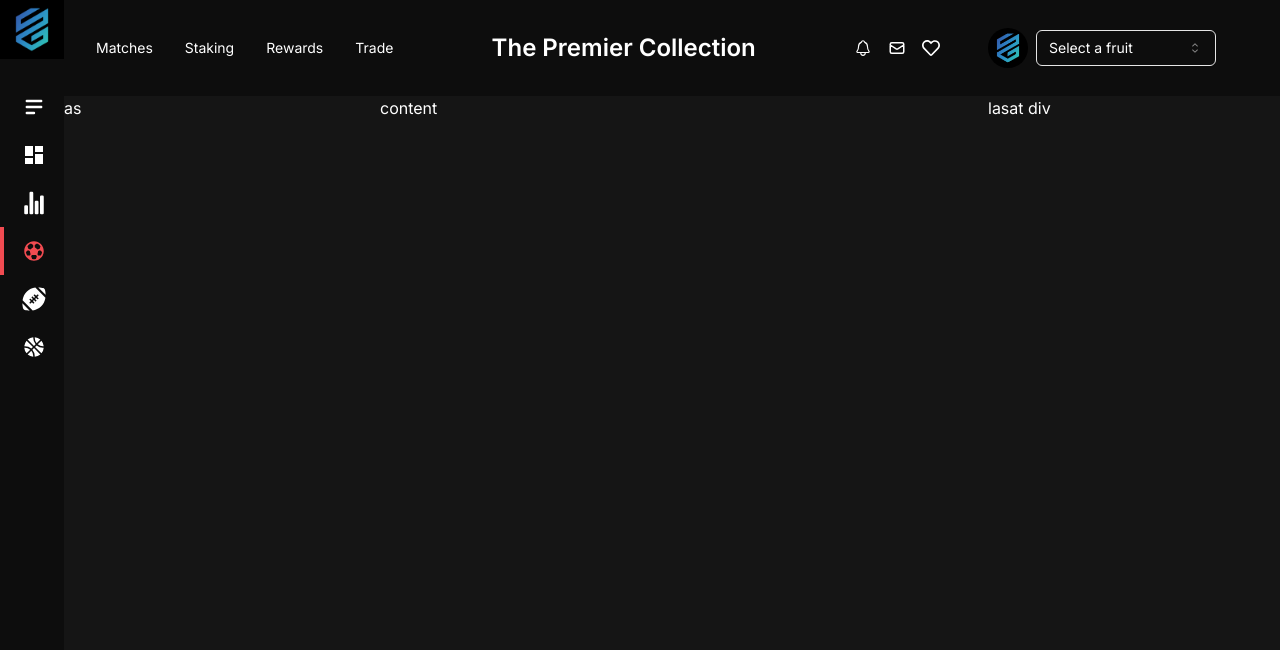
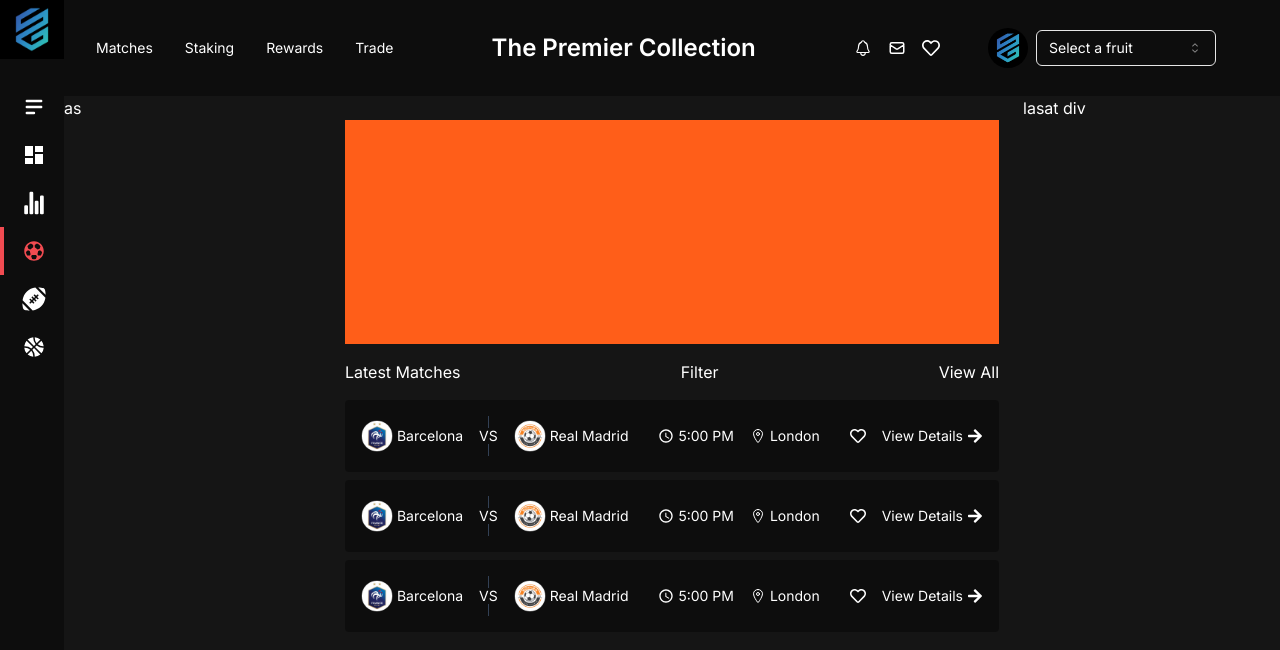
Before and after one commit to rakibulhasan-bu/premier-league, a Next.js app: page /soccer in a window 1280 px wide. Shown: the top 650 px of the page. Built offline with nearby package versions, Linux system fonts and the light colour scheme.

Commit message:
soccur main div and single match completed

```diff
--- /dev/null
+++ b/app/soccer/SingleMatch.tsx
@@ -0,0 +1,55 @@
+import Image from "next/image";
+import Link from "next/link";
+import { FaArrowRight, FaRegHeart } from "react-icons/fa";
+import { IoLocationOutline } from "react-icons/io5";
+import { MdAccessTime } from "react-icons/md";
+import firstTeam from '../../public/teamone.png'
+import secondTeam from '../../public/teamtwo.png'
+
+export default function SingleMatch() {
+    return (
+        <Link href={'/'} className='w-full flex items-center justify-between gap-6 bg-black hover:bg-white hover:text-black rounded 2xl:rounded-md p-4'>
+            {/* this is match vs div  */}
+            <div className='flex items-center  gap-4 2xl:gap-8'>
+                {/* first team image and name div  */}
+                <div className='flex items-center gap-1 2xl:gap-2'>
+                    <Image src={firstTeam} alt="Bercelona team" width={45} height={45} className="w-8 2xl:w-11 h-8 2xl:h-11 rounded-full" />
+                    <p className="text-sm 2xl:text-base">Barcelona</p>
+                </div>
+                {/* vs two team div  */}
+                <div className='flex flex-col justify-center items-center'>
+                    <span className="w-[1px] h-3 bg-slate-700"></span>
+                    <span className="text-sm leading-[16px]">VS</span>
+                    <span className="w-[1px] h-3 bg-slate-700"></span>
+                </div>
+                {/* second team image and name div */}
+                <div className='flex items-center gap-1 2xl:gap-2'>
+                    <Image src={secondTeam} alt="Bercelona team" width={45} height={45} className="w-8 2xl:w-11 h-8 2xl:h-11 rounded-full" />
+                    <p className="text-sm 2xl:text-base">Real Madrid</p>
+                </div>
+            </div>
+
+            {/* this is time and location div  */}
+            <div className='flex items-center gap-4 2xl:gap-8'>
+                <div className='flex items-center gap-1 2xl:gap-2'>
+                    <MdAccessTime className="text-base 2xl:text-lg" />
+                    <p className="text-sm 2xl:text-base">5:00 PM</p>
+                </div>
+
+                <div className='flex items-center gap-1 2xl:gap-2'>
+                    <IoLocationOutline className="text-base 2xl:text-lg" />
+                    <p className="text-sm 2xl:text-base">London</p>
+                </div>
+            </div>
+
+            {/* this is favourites and view details div  */}
+            <div className='flex items-center gap-4 2xl:gap-8'>
+                <FaRegHeart />
+                <div className="flex items-center gap-1">
+                    <p className="text-sm">View Details</p>
+                    <FaArrowRight />
+                </div>
+            </div>
+        </Link>
+    )
+}
--- /dev/null
+++ b/app/soccer/SoccerNavbar.tsx
@@ -0,0 +1,33 @@
+import Image from 'next/image'
+import logo from '../../public/logo.png'
+import { SelectProfile } from '@/components/apps-components/SelectProfile'
+import { IoNotificationsOutline } from "react-icons/io5";
+import { HiOutlineMail } from 'react-icons/hi';
+import { FaRegHeart } from 'react-icons/fa';
+
+export default function SoccerNavbar() {
+    return (
+        <div className='h-[12dvh] 2xl:h-[15dvh] pl-8 pr-16 bg-black flex items-center justify-between'>
+            <div className='flex items-center gap-8 text-sm'>
+                <p>Matches</p>
+                <p>Staking</p>
+                <p>Rewards</p>
+                <p>Trade</p>
+            </div>
+            <h3 className='text-2xl font-semibold'>The Premier Collection</h3>
+            <div className='flex items-center gap-12'>
+                {/* this is icons div notification message and love  */}
+                <div className='flex items-center gap-4 text-lg'>
+                    <IoNotificationsOutline />
+                    <HiOutlineMail />
+                    <FaRegHeart />
+                </div>
+                {/* this is profile image and select div  */}
+                <div className='flex items-center gap-2'>
+                    <Image src={logo} alt='avatar' height={50} width={50} className='w-10 2xl:w-14 h-10 2xl:h-14 rounded-full object-cover' />
+                    <SelectProfile />
+                </div>
+            </div>
+        </div>
+    )
+}
--- a/app/soccer/page.tsx
+++ b/app/soccer/page.tsx
@@ -1,48 +1,40 @@
-import Image from 'next/image'
-import logo from '../../public/logo.png'
-import { SelectProfile } from '@/components/apps-components/SelectProfile'
-import { IoNotificationsOutline } from "react-icons/io5";
-import { HiOutlineMail } from 'react-icons/hi';
-import { FaRegHeart } from 'react-icons/fa';
+import SingleMatch from './SingleMatch';
+import SoccerNavbar from './SoccerNavbar';
 
 export default function Soccer() {
     return (
         <div className=''>
-            {/* div top nav here  */}
-            <div className='h-[12dvh] 2xl:h-[15dvh] pl-8 pr-16 bg-black flex items-center justify-between'>
-                <div className='flex items-center gap-8 text-sm'>
-                    <p>Matches</p>
-                    <p>Staking</p>
-                    <p>Rewards</p>
-                    <p>Trade</p>
-                </div>
-                <h3 className='text-2xl font-semibold'>The Premier Collection</h3>
-                <div className='flex items-center gap-12'>
-                    {/* this is icons div notification message and love  */}
-                    <div className='flex items-center gap-4 text-lg'>
-                        <IoNotificationsOutline />
-                        <HiOutlineMail />
-                        <FaRegHeart />
-                    </div>
-                    {/* this is profile image and select div  */}
-                    <div className='flex items-center gap-2'>
-                        <Image src={logo} alt='avatar' height={50} width={50} className='w-10 2xl:w-14 h-10 2xl:h-14 rounded-full object-cover' />
-                        <SelectProfile />
-                    </div>
-                </div>
-            </div>
+            {/* soccer nav bar here  */}
+            <SoccerNavbar />
             {/* this is body of these page  */}
             <div className='flex gap-6 2xl:gap-8'>
                 {/* this is left div for Matches  */}
-                <div className='w-3/12'>
+                <div className='w-[22%]'>
                     as
                 </div>
                 {/* this is main div for showing content */}
-                <div className='w-6/12'>
-                    content
+                <div className='w-[56%] my-6 2xl:my-8'>
+                    {/* top div contain banner and match  */}
+                    <div className='w-full h-[28dvh] bg-orange'>
+
+                    </div>
+
+                    {/* this is filter div or latest show div  */}
+                    <div className='flex items-center justify-between gap-6 py-4 2xl:py-6'>
+                        <h4>Latest Matches</h4>
+                        <h4>Filter</h4>
+                        <h4>View All</h4>
+                    </div>
+
+                    {/* this is matches div or favorite show div  */}
+                    <div className='flex flex-col gap-2 2xl:gap-4'>
+                        <SingleMatch />
+                        <SingleMatch />
+                        <SingleMatch />
+                    </div>
                 </div>
                 {/* this is last div for trending now matches  */}
-                <div className='w-3/12'>
+                <div className='w-[22%]'>
                     lasat div
                 </div>
             </div>
--- a/components/apps-components/LeftSidebar.tsx
+++ b/components/apps-components/LeftSidebar.tsx
@@ -31,7 +31,7 @@ export default function LeftSidebar() {
                 <Link href={'/football'} className={`w-full flex items-center justify-center border-l-4 hover:border-primary hover:text-primary py-3 2xl:py-4 ${currentRoute === "/football" ? "text-primary border-primary" : "border-transparent"}`}>
                     <FaFootballBall />
                 </Link>
-                <Link href={'/volleyball'} className={`w-full flex items-center justify-center border-l-4 hover:border-primary hover:text-primary py-3 2xl:py-4 ${currentRoute === "/volleyball" ? "text-primary border-primary" : "border-transparent"}`}>
+                <Link href={'/basketball'} className={`w-full flex items-center justify-center border-l-4 hover:border-primary hover:text-primary py-3 2xl:py-4 ${currentRoute === "/basketball" ? "text-primary border-primary" : "border-transparent"}`}>
                     <IoBasketballSharp />
                 </Link>
             </div>
--- a/tailwind.config.ts
+++ b/tailwind.config.ts
@@ -21,6 +21,7 @@ const config = {
       colors: {
         black: "#0D0D0D",
         bgBlack: "#151515",
+        orange: "#FF5E19",
         border: "hsl(var(--border))",
         input: "hsl(var(--input))",
         ring: "hsl(var(--ring))",
```
Also changed, not shown: app/basketball/page.tsx (renamed from app/volleyball/page.tsx), public/teamone.png (added), public/teamtwo.png (added).
